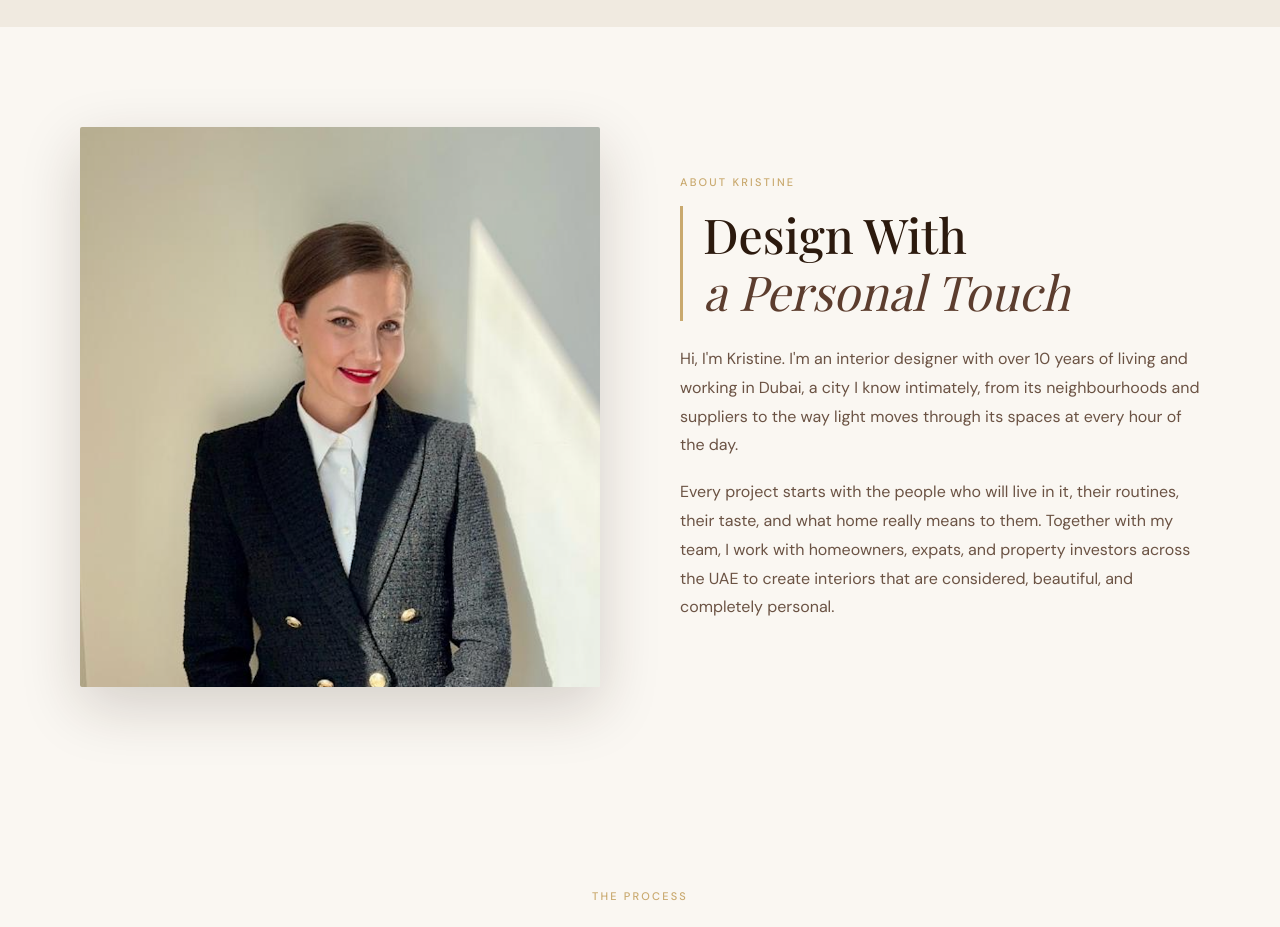
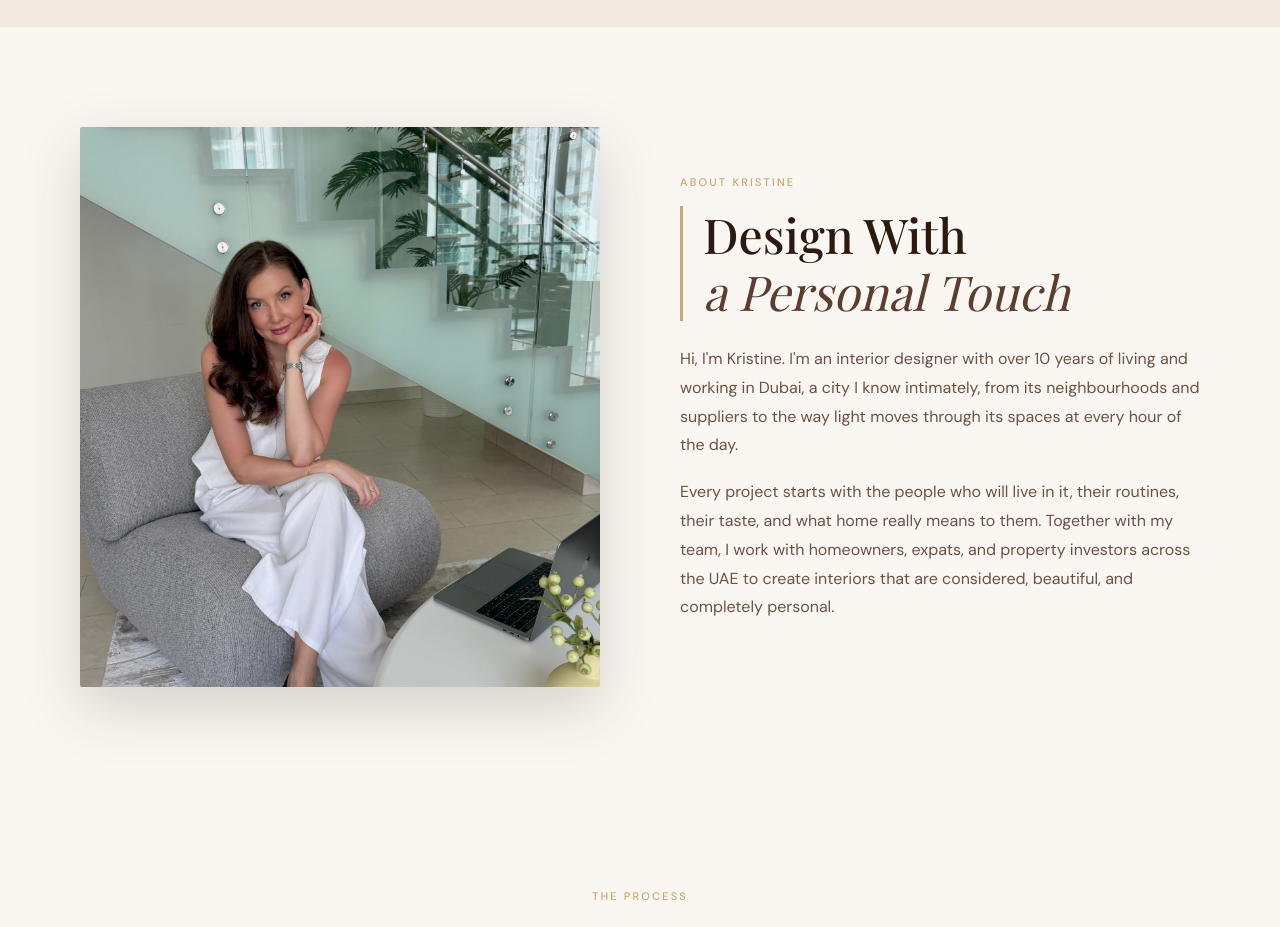
Before and after one commit to denniskortekaas-cmd/kristine-interiors, a website: page index.html in a window 1280 px wide. Shown: the part 2980-3907 px from the top of the page. Drawn offline with nearby package versions, Linux system fonts and the light colour scheme; a web font is replaced by a local one.

Commit message:
Replace about section image with aboumeimagie.jpeg
Co-Authored-By: Claude Sonnet 4.6 <noreply@anthropic.com>

```diff
--- a/index.html
+++ b/index.html
@@ -173,7 +173,7 @@
         <div class="about-image fade-in">
           <div class="about-img-wrap">
             <img
-              src="images/Screenshot 2026-04-03 at 21.25.15.png"
+              src="images/aboumeimagie.jpeg"
               alt="Kristine, Interior Designer based in Dubai"
               onerror="this.src='https://images.unsplash.com/photo-1494790108377-be9c29b29330?w=600&q=80'"
             />
```
Also changed, not shown: images/aboumeimagie.jpeg (added).
